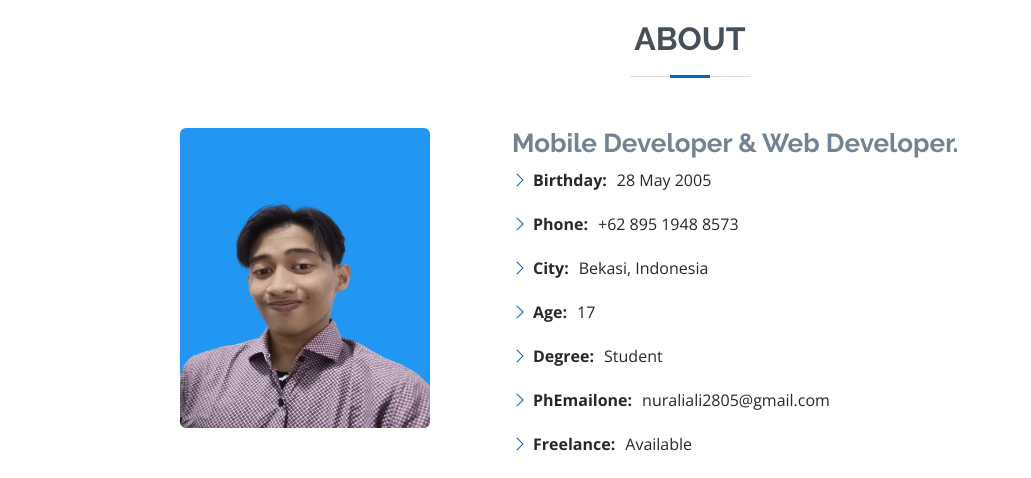
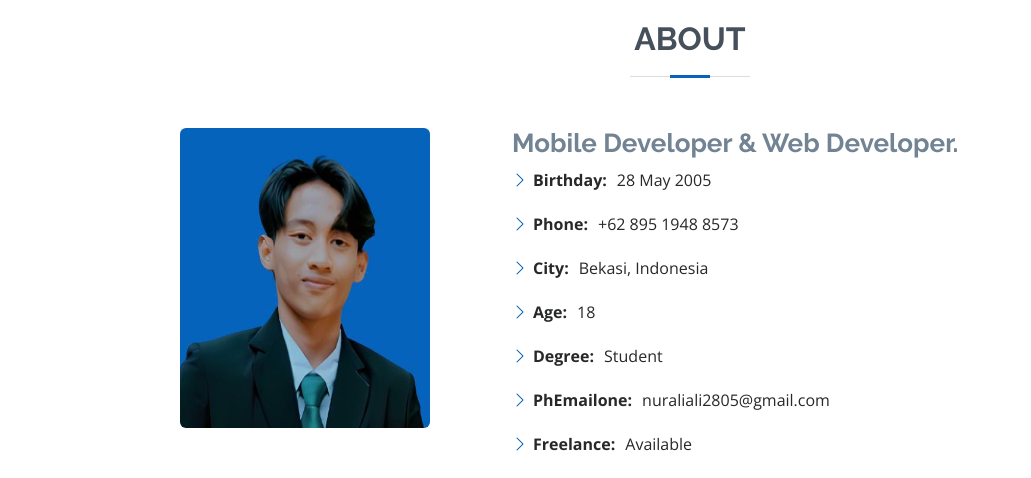
Before and after one commit to Unknown2805/MyPortofolio.io, a plain HTML site: page index.html in a window 1280 px wide. Shown: the part 840-1318 px from the top of the page, 0-1031 px from the left. Drawn offline with nearby package versions, Linux system fonts and the light colour scheme.

Commit message:
ganti background

```diff
--- a/index.html
+++ b/index.html
@@ -82,7 +82,7 @@
           <div class="col-12 col-lg-4">
             <h2>
               <div class="text-center mb-2">
-                <img src="assets/img/My.png" class="rounded d-flex ms-5" alt="" height="300px" width="250px">
+                <img src="assets/img/My2.jpeg" class="rounded d-flex ms-5" alt="" height="300px" width="250px">
               </div>
             </h2>
           </div>
@@ -94,7 +94,7 @@
                   <li><i class="bi bi-chevron-right"></i> <strong>Birthday:</strong> <span>28 May 2005</span></li>
                   <li><i class="bi bi-chevron-right"></i> <strong>Phone:</strong> <span>+62 895 1948 8573</span></li>
                   <li><i class="bi bi-chevron-right"></i> <strong>City:</strong> <span>Bekasi, Indonesia</span></li>
-                  <li><i class="bi bi-chevron-right"></i> <strong>Age:</strong> <span>17</span></li>
+                  <li><i class="bi bi-chevron-right"></i> <strong>Age:</strong> <span>18</span></li>
                   <li><i class="bi bi-chevron-right"></i> <strong>Degree:</strong> <span>Student</span></li>
                   <li><i class="bi bi-chevron-right"></i> <strong>PhEmailone:</strong> <span>nuraliali2805@gmail.com</span></li>
                   <li><i class="bi bi-chevron-right"></i> <strong>Freelance:</strong> <span>Available</span></li>
@@ -105,7 +105,7 @@
           <div class="col-12 col-lg-3">
             <img src="assets/img/My_GitHub.png" class="img-fluid rounded d-flex ms-5 mb-4" alt="" height="250px" width="250px">
 
-            <div class="text-center"><a href="/assets/Nur_Ali.jpeg" class="ms-5" target="_blank" download
+            <div class="text-center"><a href="https://unknown2805.github.io/MyPortofolio.io/assets/Nur_Ali.jpeg" class="ms-5" target="_blank" download
               style="background-color: #0563bb;color: white;padding: 15px;border-radius: 50px;">Download CV</a></div>
 
           </div>
```
Also changed, not shown: assets/img/My.jpeg (added), assets/img/My2.jpeg (added), assets/img/photo_profile.jpeg (added).
